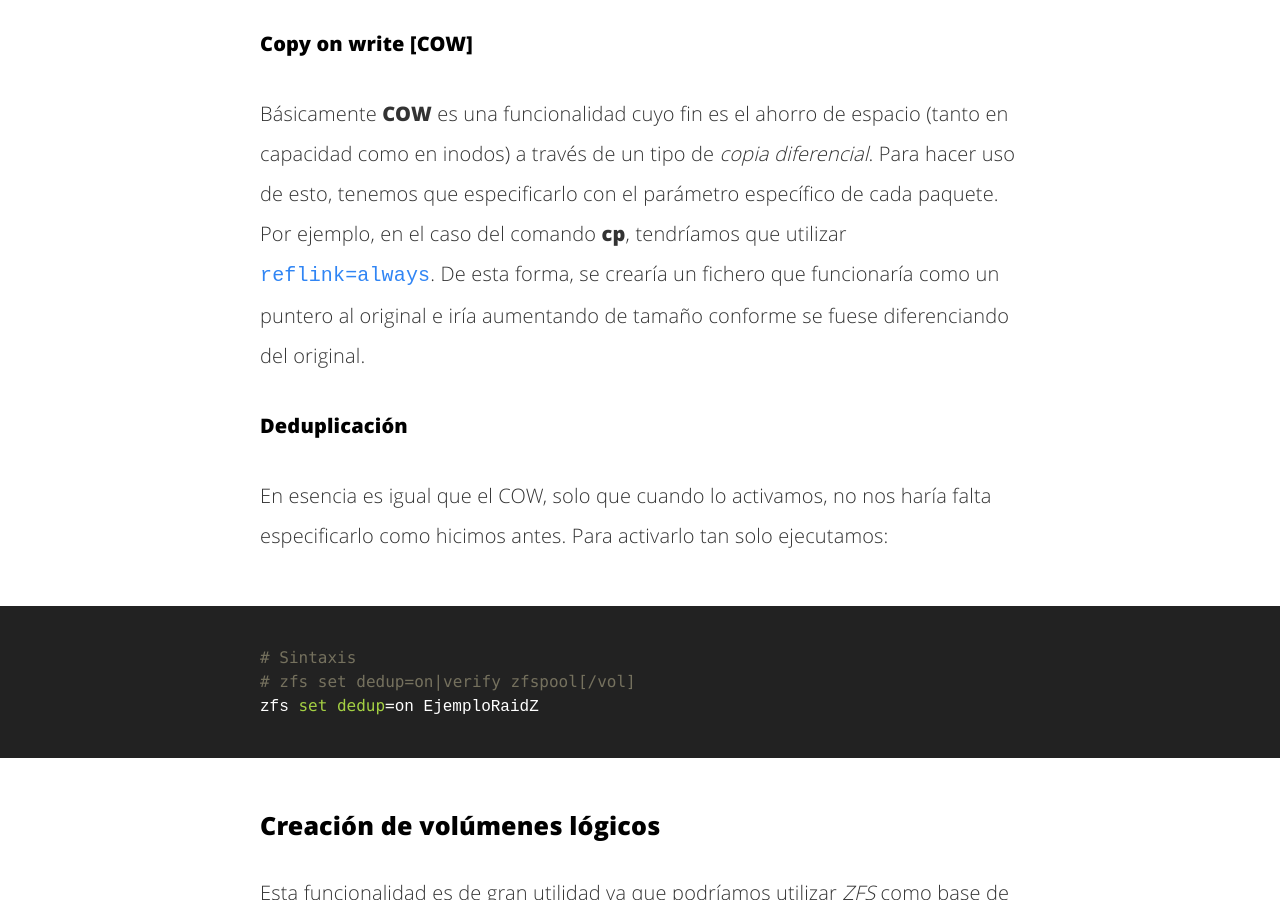
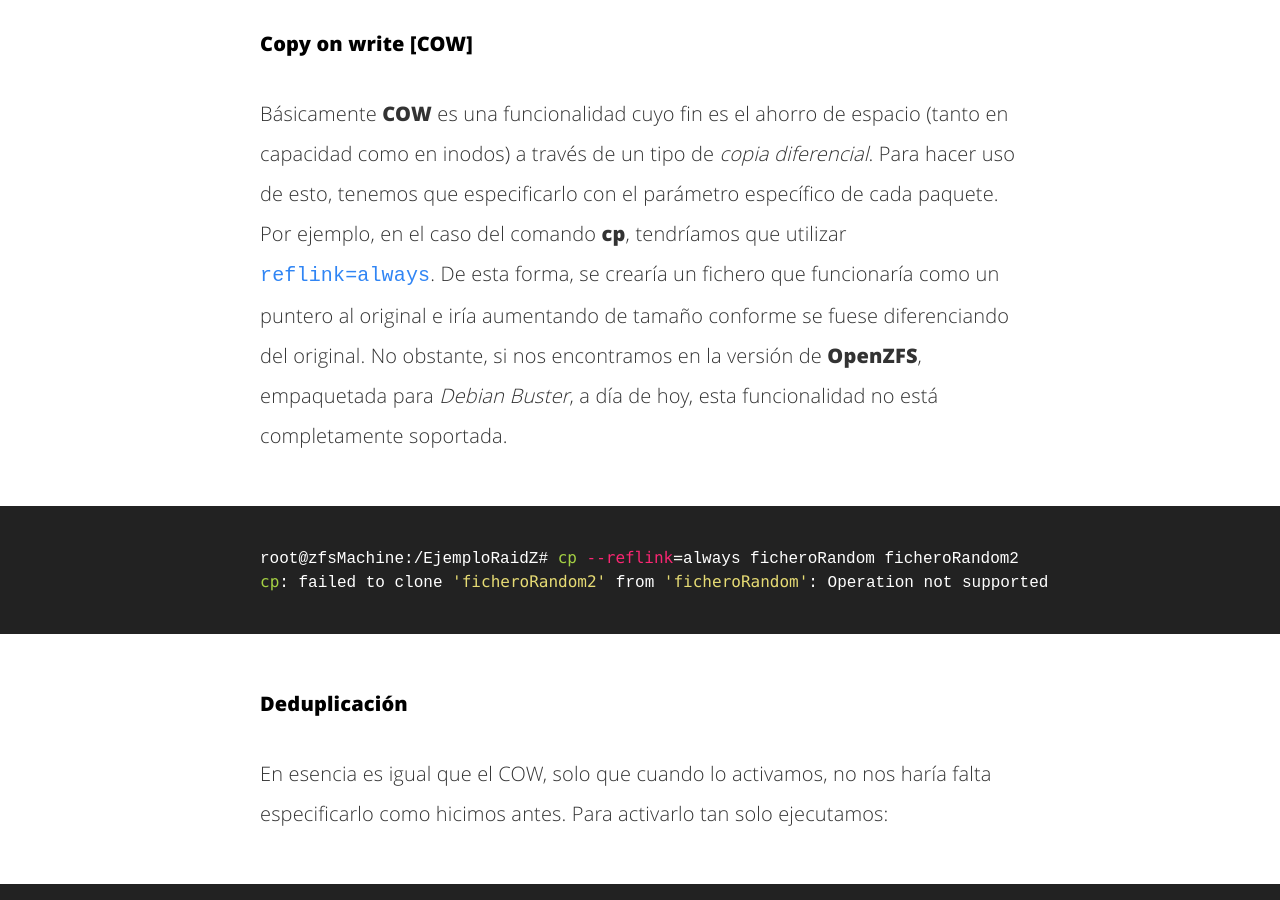
Before and after one commit to LuisaoStuff/blog, a Jekyll site: the page built from _posts/2020-01-25-Sistema-de-ficheros-ZFS.markdown, in a window 1280 px wide and 900 px high, scrolled down 10413 px. Built offline with Jekyll 4.4.1, drawn with Linux system fonts in a browser that asks for light colours; our own code applies the rules of GitHub Pages for plain Markdown files.

Commit message:
Modifico post ZFS

```diff
--- a/_posts/2020-01-25-Sistema-de-ficheros-ZFS.markdown
+++ b/_posts/2020-01-25-Sistema-de-ficheros-ZFS.markdown
@@ -265,6 +265,12 @@ Como podemos ver, todo está correcto!
 #### Copy on write [COW]
 
 Básicamente **COW** es una funcionalidad cuyo fin es el ahorro de espacio (tanto en capacidad como en inodos) a través de un tipo de _copia diferencial_. Para hacer uso de esto, tenemos que especificarlo con el parámetro específico de cada paquete. Por ejemplo, en el caso del comando **cp**, tendríamos que utilizar `reflink=always`. De esta forma, se crearía un fichero que funcionaría como un puntero al original e iría aumentando de tamaño conforme se fuese diferenciando del original.
+No obstante, si nos encontramos en la versión de **OpenZFS**, empaquetada para _Debian Buster_, a día de hoy, esta funcionalidad no está completamente soportada.
+
+{% highlight bash %}
+root@zfsMachine:/EjemploRaidZ# cp --reflink=always ficheroRandom ficheroRandom2
+cp: failed to clone 'ficheroRandom2' from 'ficheroRandom': Operation not supported
+{% endhighlight %}
 
 #### Deduplicación
 
```
